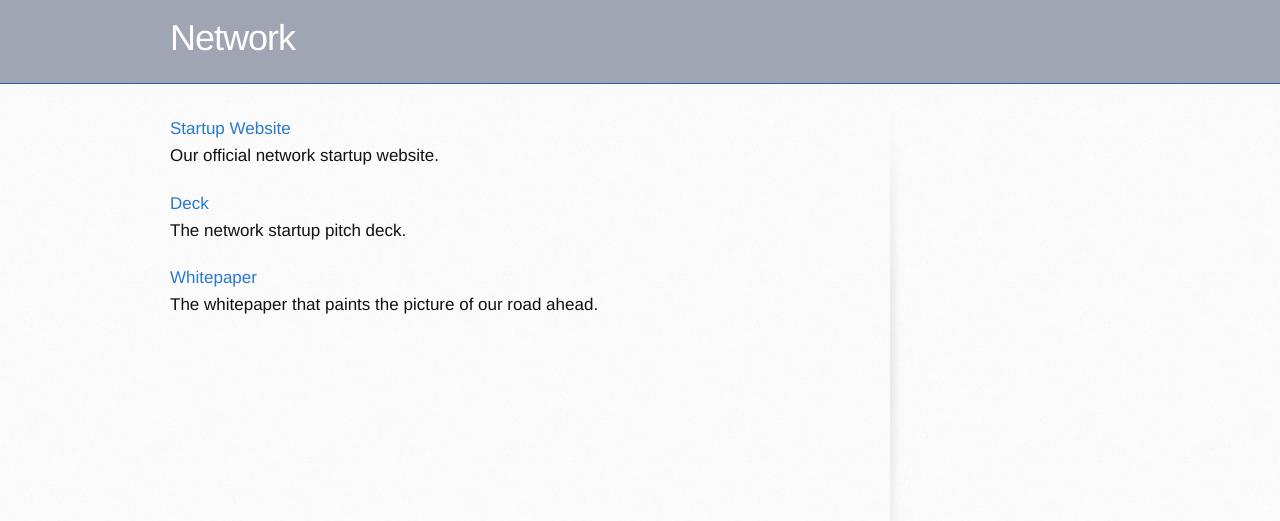
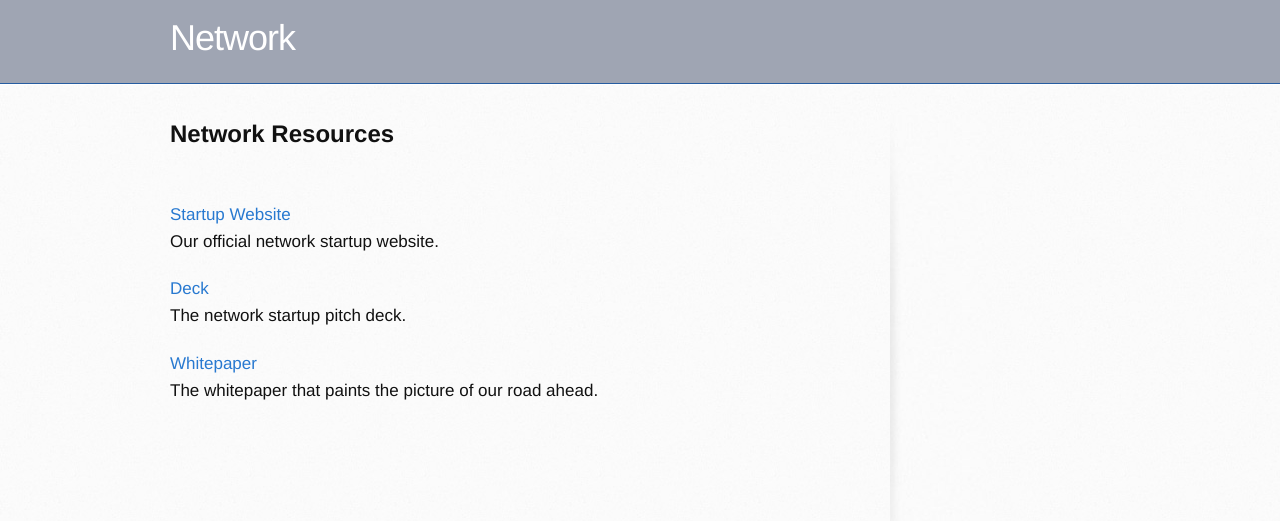
Before and after one commit to networkf/network.github.io, a Jekyll site: the page built from resources.md, in a window 1280 px wide. Shown: the top 521 px of the page. Built offline with Jekyll 4.4.1, drawn with Linux system fonts in a browser that asks for light colours; some web fonts are replaced; our own code applies the rules of GitHub Pages for plain Markdown files; the repository's description, which GitHub fills in, is left out.

Commit message:
Update resources.md

```diff
--- a/resources.md
+++ b/resources.md
@@ -5,6 +5,10 @@ layout: default
 <link rel="shortcut icon" type="image/png" href="/favicon.png">
 </head>
 ---
+
+<b><font size="5">Network Resources</font></b>
+<br>
+<br>
 
 <a href="https://netxork.com">Startup Website</a>
 <br>
```
